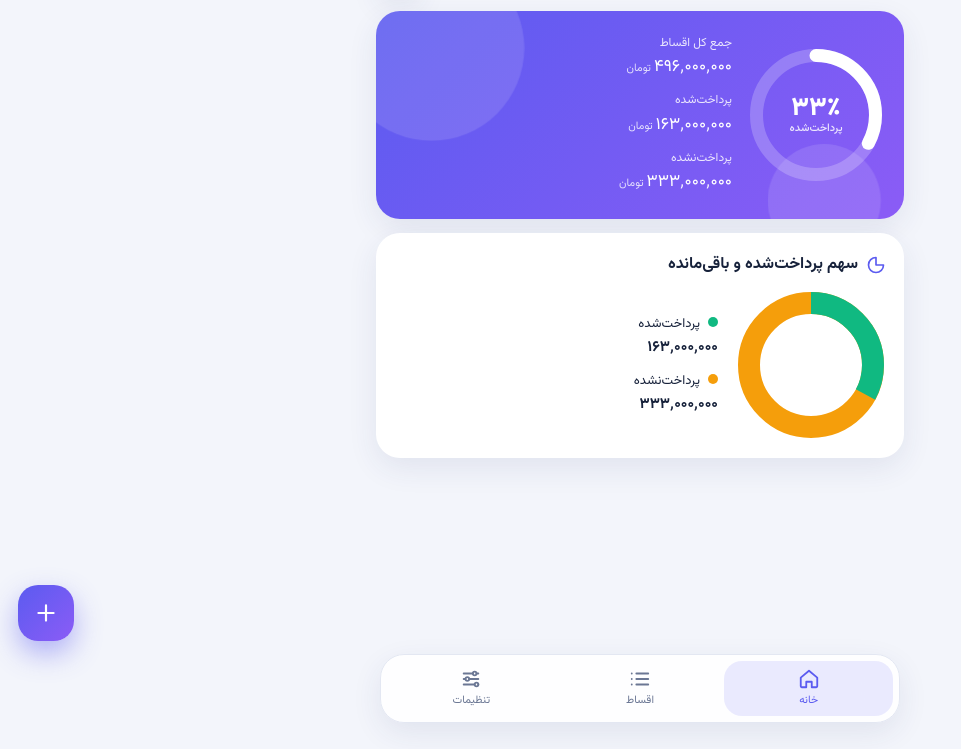
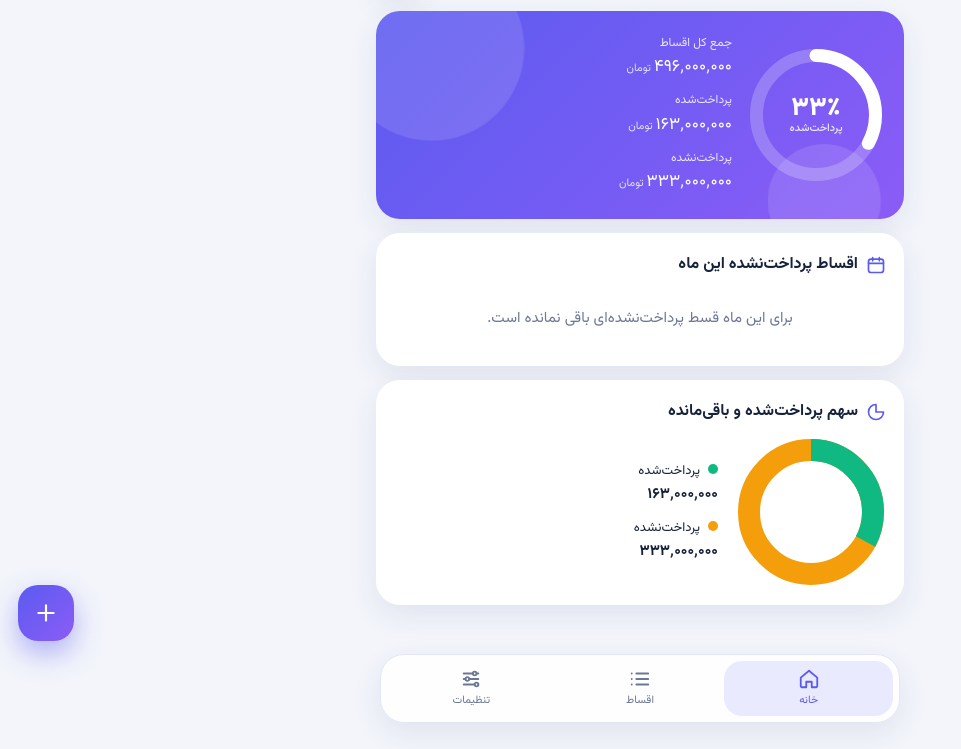
Before and after one commit to saji1367/aqsat-man-pwa, a plain HTML site: page index.html in a window 1280 px wide. Shown: the part 67-816 px from the top of the page, without its empty margins (0-961 px from the left). Drawn offline with Linux system fonts and the light colour scheme.

Commit message:
Keep monthly due list on home without payment buttons

```diff
--- a/index.html
+++ b/index.html
@@ -41,6 +41,7 @@ header h1 .ic{color:var(--pri)}
 .gauge .mid{position:absolute;inset:0;display:grid;place-content:center;text-align:center;font-weight:800;font-size:26px;line-height:1.1}
 .gauge .mid small{font-size:11px;font-weight:500;opacity:.85}
 .arc{transition:stroke-dashoffset 1.4s cubic-bezier(.2,.8,.2,1)}
+.due-list{display:grid;gap:10px}.due-item{display:flex;align-items:center;gap:10px;padding:12px;border:1px solid var(--line);border-radius:16px;background:var(--bg)}.due-icon{width:40px;height:40px;border-radius:13px;display:grid;place-items:center;background:color-mix(in srgb,var(--pri) 12%,transparent);color:var(--pri);flex:none}.due-info{min-width:0;flex:1}.due-info b{display:block;font-size:14px;white-space:nowrap;overflow:hidden;text-overflow:ellipsis}.due-info small{display:block;color:var(--mu);font-size:11px}
 .due-line{display:flex;align-items:center;gap:6px;margin:9px 0 12px;padding:8px 10px;border-radius:12px;background:color-mix(in srgb,var(--pri) 10%,transparent);color:var(--pri);font-size:12px}.due-line .ic{color:var(--pri)}
 .card{transition:transform .25s,box-shadow .25s}.card:active{transform:scale(.992)}
 .btn,.sm,.iconbtn,.fab,.tabs button,.tb button{transition:transform .2s ease,box-shadow .25s ease,background .25s ease}
@@ -159,10 +160,12 @@ function ring(p,sz,sw,tr,st){const r=(sz-sw)/2,c=2*Math.PI*r,h=sz/2;return`<svg
 function donut(pd,un){const r=62,c=2*Math.PI*r,a=c*pd/((pd+un)||1);return`<svg class="donut" width="150" height="150" viewBox="0 0 150 150"><circle cx="75" cy="75" r="${r}" fill="none" stroke="#f59e0b" stroke-width="22"/><circle cx="75" cy="75" r="${r}" fill="none" stroke="#10b981" stroke-width="22" stroke-dasharray="${a} ${c}" transform="rotate(-90 75 75)"/></svg>`}
 function totals(){let t=0,p=0,n=0,pc=0;S.forEach(a=>{t+=a.amount*a.count;p+=a.amount*a.paid;n+=a.count;pc+=a.paid});return{t,p,u:t-p,pct:t?p/t*100:0}}
 function bars(){const m={},t0=today[0]*12+today[1]-1;S.forEach(a=>{for(let i=a.paid;i<a.count;i++){const d=addM([a.sy,a.sm,a.sd],i),k=Math.max(t0,d[0]*12+d[1]-1);m[k]=(m[k]||0)+a.amount}});const arr=[0,1,2,3,4,5].map(i=>[t0+i,m[t0+i]||0]),mx=Math.max(...arr.map(x=>x[1]),1);return arr.map((x,i)=>`<div class="bar" style="--k:${i}"><span>${x[1]?money(x[1]/1e6)+' م':'—'}</span><i style="height:${Math.max(x[1]/mx*100,4)*.72}%"></i><span>${MN[x[0]%12]}</span></div>`).join('')}
+function currentMonthDue(){return S.map(a=>({a:a,c:calc(a)})).filter(x=>x.c.next&&x.c.next[0]===today[0]&&x.c.next[1]===today[1]).sort((x,y)=>key(x.c.next)-key(y.c.next))}
 function home(){
- const T=totals();
+ const T=totals(),due=currentMonthDue();
  const hero='<div class="card hero" style="--i:0"><div class="hrow"><div class="gauge">'+ring(T.pct,132,13,'rgba(255,255,255,.22)','#fff')+'<div class="mid"><span class="cu" data-n="'+T.pct+'" data-f="p">۰</span><small>پرداخت‌شده</small></div></div><div class="stats"><div class="stat"><small>جمع کل اقساط</small><b><span class="cu" data-n="'+T.t+'" style="font-size:inherit;opacity:1;margin:0">۰</span><span>تومان</span></b></div><div class="stat"><small>پرداخت‌شده</small><b><span class="cu" data-n="'+T.p+'" style="font-size:inherit;opacity:1;margin:0">۰</span><span>تومان</span></b></div><div class="stat"><small>پرداخت‌نشده</small><b><span class="cu" data-n="'+T.u+'" style="font-size:inherit;opacity:1;margin:0">۰</span><span>تومان</span></b></div></div></div></div>';
- $('#v-home').innerHTML=hero+'<div class="card" style="--i:1"><h2>'+ic('pie')+'سهم پرداخت‌شده و باقی‌مانده</h2><div class="dn">'+donut(T.p,T.u)+'<div class="leg"><div><i style="background:var(--ok)"></i>پرداخت‌شده<b>'+money(T.p)+'</b></div><div><i style="background:var(--warn)"></i>پرداخت‌نشده<b>'+money(T.u)+'</b></div></div></div></div>';
+ const dueHtml=due.length?'<div class="due-list">'+due.map(x=>'<div class="due-item"><div class="due-icon">'+ic('wallet',20)+'</div><div class="due-info"><b>'+esc(x.a.name)+'</b><small>'+fmt(x.c.next)+' · '+money(x.a.amount)+' تومان</small></div></div>').join('')+'</div>':'<div class="empty" style="padding:16px 8px">برای این ماه قسط پرداخت‌نشده‌ای باقی نمانده است.</div>';
+ $('#v-home').innerHTML=hero+'<div class="card" style="--i:1"><h2>'+ic('cal')+'اقساط پرداخت‌نشده این ماه</h2>'+dueHtml+'</div><div class="card" style="--i:2"><h2>'+ic('pie')+'سهم پرداخت‌شده و باقی‌مانده</h2><div class="dn">'+donut(T.p,T.u)+'<div class="leg"><div><i style="background:var(--ok)"></i>پرداخت‌شده<b>'+money(T.p)+'</b></div><div><i style="background:var(--warn)"></i>پرداخت‌نشده<b>'+money(T.u)+'</b></div></div></div></div>';
 }
 function list(){const L=S.filter(a=>F==='all'||(F==='done')===(a.paid>=a.count)).sort((a,b)=>{const x=calc(a).next,y=calc(b).next;if(!x&&!y)return a.name.localeCompare(b.name,'fa');if(!x)return 1;if(!y)return -1;return key(x)-key(y)||a.name.localeCompare(b.name,'fa')});
 $('#v-list').innerHTML=`<div class="tabs">${[['all','همه'],['act','در حال پرداخت'],['done','تمام‌شده']].map(x=>`<button data-f="${x[0]}" class="${F===x[0]?'on':''}">${x[1]}</button>`).join('')}</div>`+(L.length?L.map((a,i)=>{const c=calc(a),col=a.paid>=a.count?'#10b981':'url(#gr)';return`<div class="card item" style="--i:${i}"><div class="ih"><div class="mini">${ring(c.pct,58,7,'var(--line)',col)}<span>${fd(Math.round(c.pct))}٪</span></div><div class="t"><b>${esc(a.name)}</b><span class="chip" style="--c:${c.s[1]}">${c.s[0]}</span></div></div>
```
